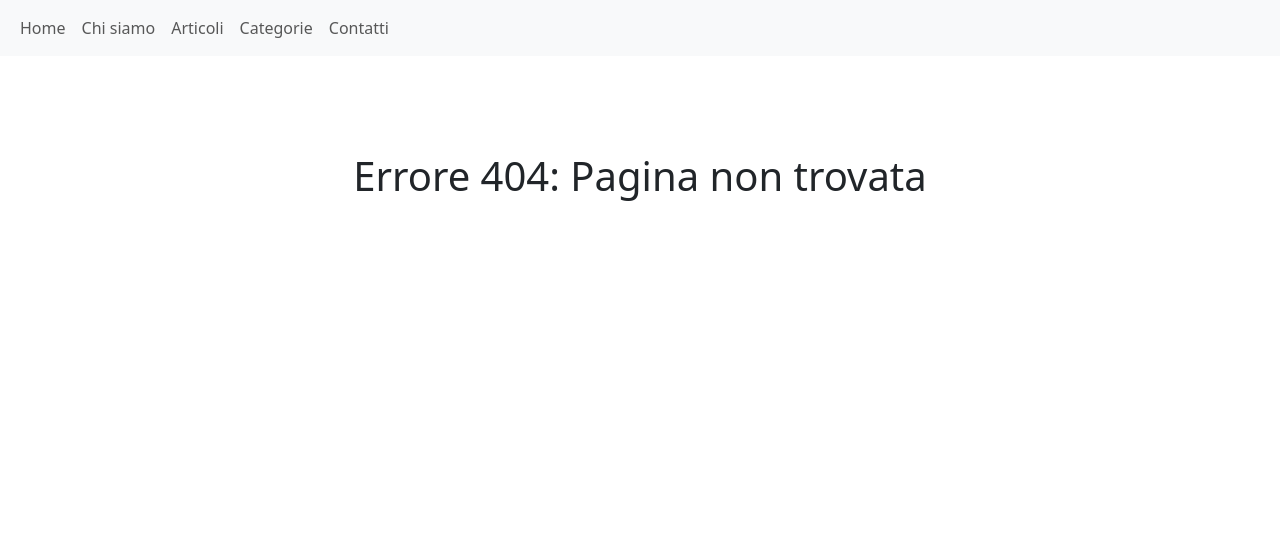
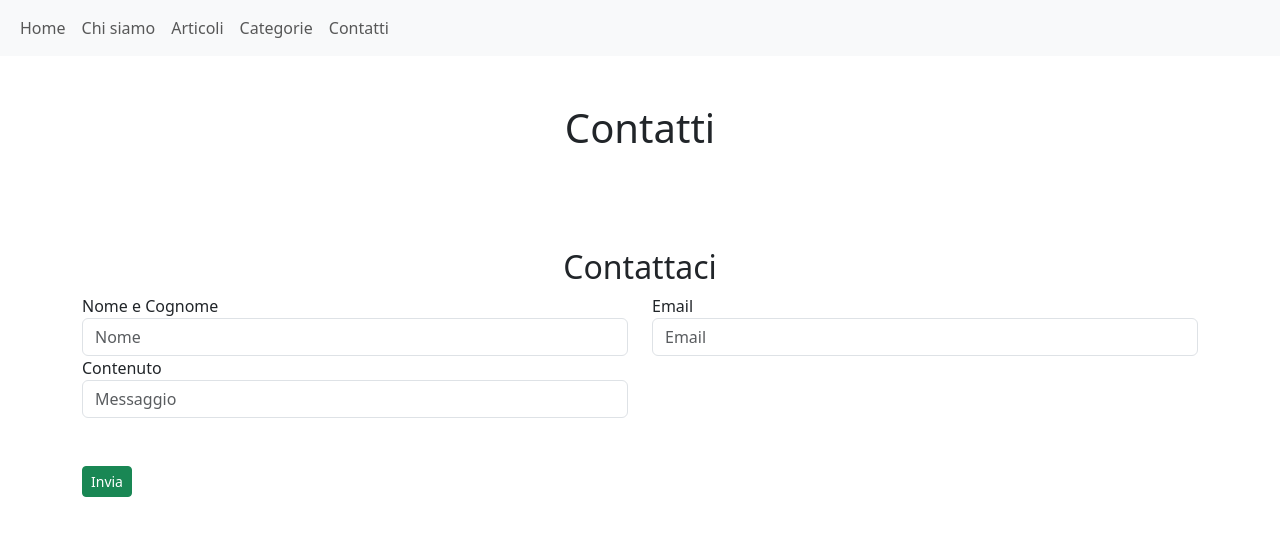
Before and after one commit to SimoneVilardo/vite-boolfolio, a Vue app: page /contact-us in a window 1280 px wide. Before the commit this address led to /pagina-non-trovata. Shown: the top 536 px of the page. Built offline with nearby package versions, Linux system fonts and the light colour scheme; the HTML template or start-up script is replaced by a standard one.

Commit message:
[ADD]ContactUs e all'interno most cont ContactForm

```diff
--- a/src/components/AppHeader.vue
+++ b/src/components/AppHeader.vue
@@ -20,6 +20,7 @@ export default {
                 },
                 {
                     label: 'Contatti',
+                    routeName: 'contact-us'
                 },
             ]
         }
--- a/src/components/ContactForm.vue
+++ b/src/components/ContactForm.vue
@@ -76,7 +76,7 @@ export default {
                                     {{ error }}
                                 </p>
                             </div>
-                            <div class="col-12">
+                            <div class="col-12 my-5">
                                 <button class="btn btn-sm btn-success" type="submit" :disabled="loading">{{ loading ? 'Invio email in corso' : 'Invia' }}</button>
                             </div>
                         </form>
--- /dev/null
+++ b/src/pages/ContactUs.vue
@@ -0,0 +1,22 @@
+<script>
+import ContactForm from '../components/ContactForm.vue';
+export default {
+    name: 'ContactUs',
+    components: {
+        ContactForm
+    }
+}
+</script>
+<template lang="">
+    <div class="container">
+        <div class="row">
+            <div class="col-12">
+                <h1 class="text-center my-5">Contatti</h1>
+            </div>
+        </div>
+    </div>
+    <ContactForm />
+</template>
+<style lang="">
+
+</style>
--- a/src/router.js
+++ b/src/router.js
@@ -4,6 +4,7 @@ import HomePage from './pages/HomePage.vue';
 import ProjectList from './pages/ProjectList.vue';
 import SingleProject from './pages/SingleProject.vue';
 import NotFound from './pages/NotFound.vue';
+import ContactUs from './pages/ContactUs.vue';
 
 const router = createRouter({
     history: createWebHistory(),
@@ -32,6 +33,11 @@ const router = createRouter({
             path: '/:catchAll(.*)',
             redirect: '/pagina-non-trovata',
         },
+        {
+            path: '/contact-us',
+            name: 'contact-us',
+            component: ContactUs
+        },
     ]
 });
 
```
